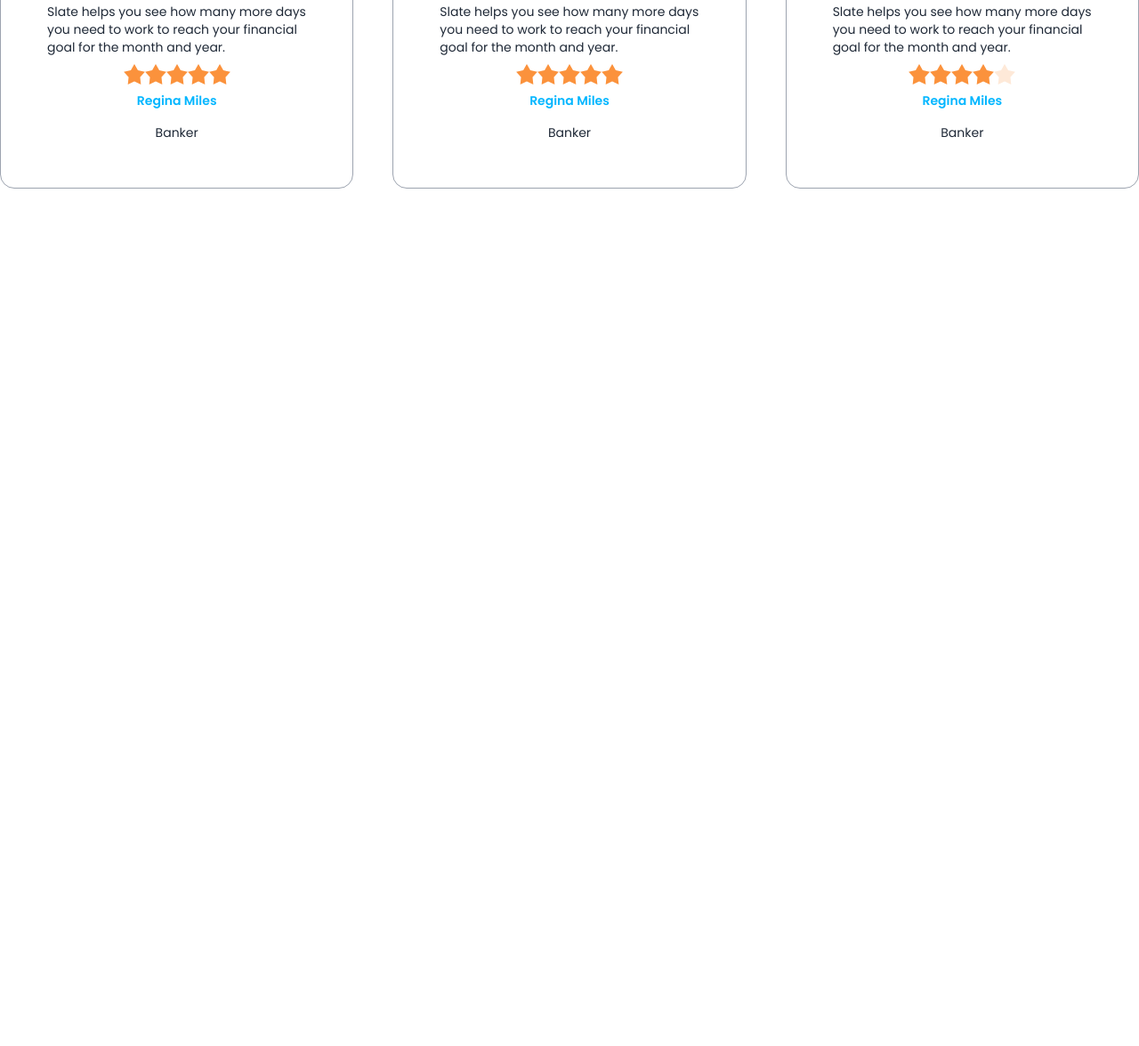
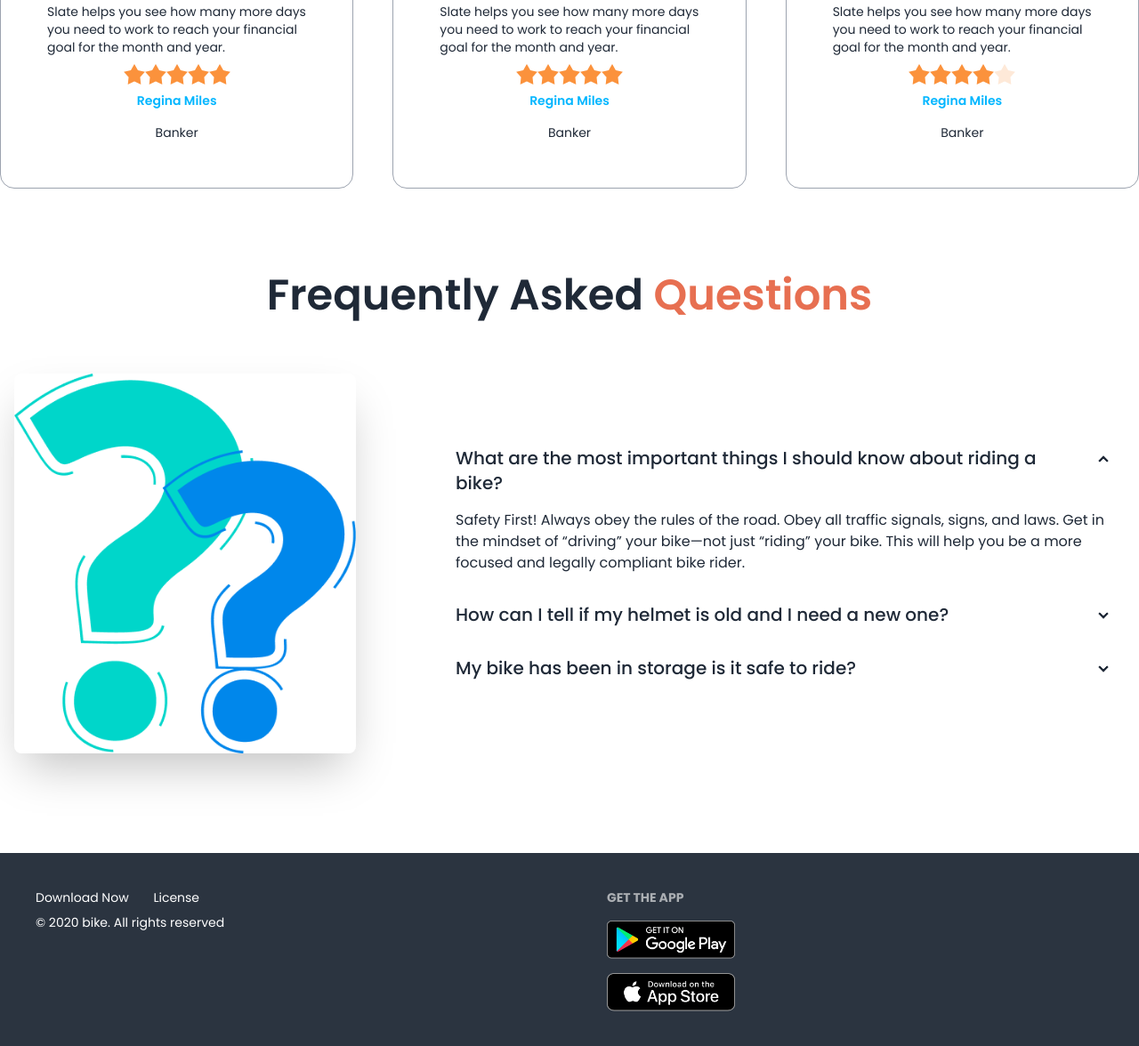
Before and after one commit to shahadat500441/biker-zone, a plain HTML site: page index.html in a window 1280 px wide. Shown: the part 1863-3039 px from the top of the page at 89% size. Before the commit the page ends 2171 px from the top, so only its background shows below. Drawn offline with nearby package versions, Linux system fonts and the light colour scheme.

Commit message:
complete footer section

```diff
--- a/index.html
+++ b/index.html
@@ -278,11 +278,69 @@
             </div>
         </section>
 
+        <!-- FAQ section -->
+        <section class="my-24">
+            <h3 class="text-5xl font-semibold text-center mb-12">Frequently Asked  <span class="text-bike-primary">
+                Questions </span></h3>
+
+                <div class="hero  ">
+                    <div class="hero-content flex-col lg:gap-24 lg:flex-row">
+                      <img src="images/others/faq.png" class=" w-3/4 lg:max-w-sm rounded-lg shadow-2xl" />
+                      <div>
+                        <div class="collapse collapse-arrow ">
+                            <input type="radio" name="my-accordion-2" checked="checked" />
+                            <div class="collapse-title text-xl font-medium">
+                                What are the most important things I should
+                                know about riding a bike?
+                            </div>
+                            <div class="collapse-content">
+                              <p>Safety First! Always obey the rules of the road. Obey all traffic signals, signs, and laws. Get in the mindset of “driving” your bike—not just “riding” your bike. This will help you be a more focused and legally compliant bike rider. </p>
+                            </div>
+                          </div>
+                          <div class="collapse collapse-arrow ">
+                            <input type="radio" name="my-accordion-2" />
+                            <div class="collapse-title text-xl font-medium">
+                                How can I tell if my helmet is old and I need a
+                                new one?
+                            </div>
+                            <div class="collapse-content">
+                              <p>helSafety First! Always obey the rules of the road. Obey all traffic signals, signs, and laws. Get in the mindset of “driving” your bike—not just “riding” your bike. This will help you be a more focused and legally compliant bike rider. lo</p>
+                            </div>
+                          </div>
+                          <div class="collapse collapse-arrow ">
+                            <input type="radio" name="my-accordion-2" />
+                            <div class="collapse-title text-xl font-medium">
+                                My bike has been in storage is it safe to ride?
+                            </div>
+                            <div class="collapse-content">
+                              <p>hello</p>
+                            </div>
+                          </div>
+                      </div>
+                    </div>
+                  </div>
+        </section>
+
     </main>
 
-    <footer>
+    <footer class="footer p-10 bg-neutral text-white tex-base">
+        <aside>
+            <div class="flex-row" >
+                <a class="mr-6" href="">Download Now</a>
+                <a href="">License</a>
+            </div>
 
-    </footer>
+         <p>© 2020 bike. All rights reserved</p>
+        </aside>
+        <nav>
+          <header class="footer-title">Get the App</header>
+          <div class="grid grid-cols-1 gap-4">
+            <a><img class="w-36" src="images/others/android.png" alt=""></a>
+            <a> <img class="w-36" src="images/others/ios.png" alt=""></a>
+
+          </div>
+        </nav>
+      </footer>
 </body>
 
 </html>
```
